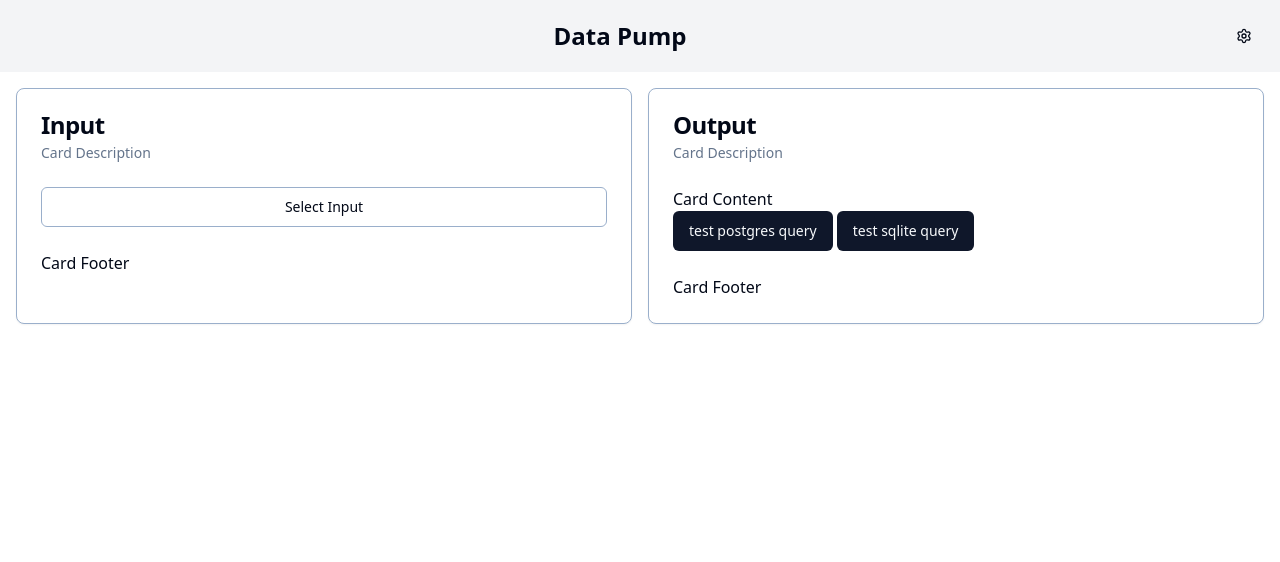
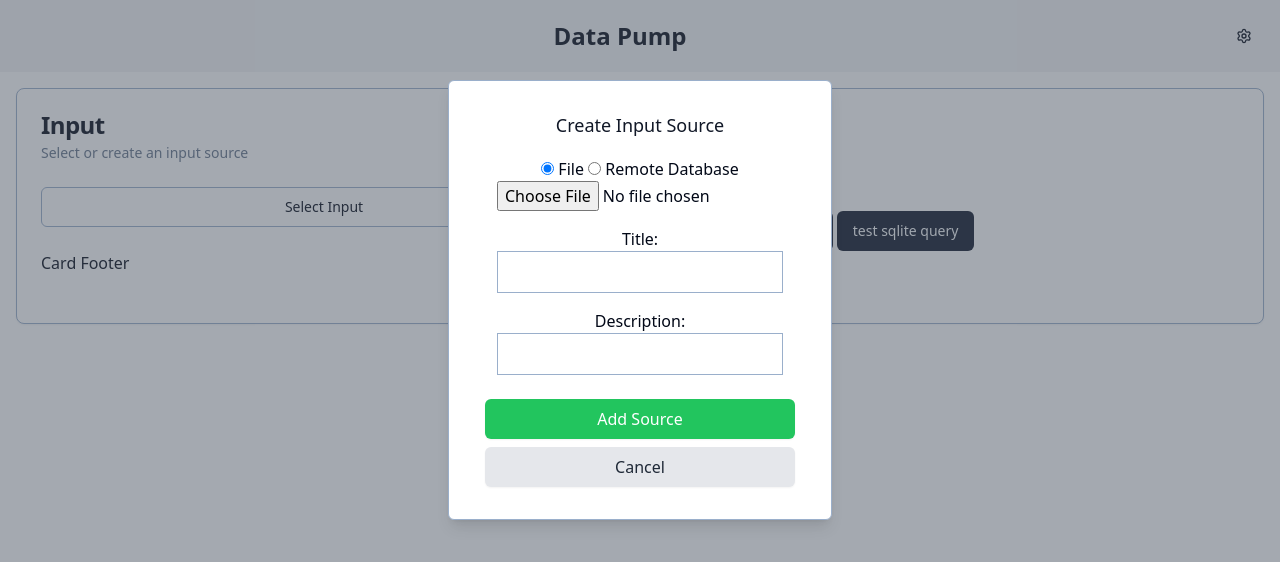
Before and after one commit to burggraf/datapump, a SvelteKit app: page / in a window 1280 px wide. Both pictures are taken after a click on the button "Select Input". Shown: the top 562 px of the page. Built offline with nearby package versions, Linux system fonts and the light colour scheme.

Commit message:
add sources

```diff
--- /dev/null
+++ b/src/lib/components/DatabaseCredentials.svelte
@@ -0,0 +1,58 @@
+<script lang="ts">
+	let { dispatch } = $props();
+
+	let host = $state("");
+	let port = $state("");
+	let user = $state("");
+	let password = $state("");
+	let database = $state("");
+	let databaseType = $state<"PostgreSQL" | "MySQL" | "SQL Server">("PostgreSQL");
+
+	function handleInputChange() {
+		dispatch({
+			host,
+			port,
+			user,
+			password,
+			database,
+			databaseType
+		});
+	}
+
+	function handleDatabaseTypeChange(event: Event) {
+		const target = event.target as HTMLSelectElement;
+		databaseType = target.value as "PostgreSQL" | "MySQL" | "SQL Server";
+		handleInputChange();
+	}
+</script>
+
+<div>
+	<label>
+		Database Type:
+		<select value={databaseType} onchange={handleDatabaseTypeChange}>
+			<option value="PostgreSQL">PostgreSQL</option>
+			<option value="MySQL">MySQL</option>
+			<option value="SQL Server">SQL Server</option>
+		</select>
+	</label>
+	<label>
+		Host:
+		<input type="text" bind:value={host} oninput={handleInputChange} />
+	</label>
+	<label>
+		Port:
+		<input type="text" bind:value={port} oninput={handleInputChange} />
+	</label>
+	<label>
+		User:
+		<input type="text" bind:value={user} oninput={handleInputChange} />
+	</label>
+	<label>
+		Password:
+		<input type="password" bind:value={password} oninput={handleInputChange} />
+	</label>
+	<label>
+		Database:
+		<input type="text" bind:value={database} oninput={handleInputChange} />
+	</label>
+</div>
--- /dev/null
+++ b/src/lib/components/FileSelector.svelte
@@ -0,0 +1,15 @@
+<script lang="ts">
+	let { dispatch } = $props();
+
+	function handleFileChange(event: Event) {
+		const target = event.target as HTMLInputElement;
+		if (target.files && target.files.length > 0) {
+			const file = target.files[0];
+			dispatch(file.name);
+		}
+	}
+</script>
+
+<div>
+	<input type="file" onchange={handleFileChange} />
+</div>
--- /dev/null
+++ b/src/lib/components/SourceTypeSelector.svelte
@@ -0,0 +1,32 @@
+<script lang="ts">
+	let { dispatch } = $props();
+
+	let sourceType = $state<"File" | "Remote Database">("File");
+
+	function handleSourceTypeChange(event: Event) {
+		const target = event.target as HTMLInputElement;
+		sourceType = target.value as "File" | "Remote Database";
+		dispatch(sourceType);
+	}
+</script>
+
+<div>
+	<label>
+		<input
+			type="radio"
+			value="File"
+			checked={sourceType === "File"}
+			onclick={handleSourceTypeChange}
+		/>
+		File
+	</label>
+	<label>
+		<input
+			type="radio"
+			value="Remote Database"
+			checked={sourceType === "Remote Database"}
+			onclick={handleSourceTypeChange}
+		/>
+		Remote Database
+	</label>
+</div>
--- a/src/lib/components/ui/carousel/carousel-content.svelte
+++ b/src/lib/components/ui/carousel/carousel-content.svelte
@@ -13,6 +13,7 @@
 	}: WithElementRef<HTMLAttributes<HTMLDivElement>> = $props();
 
 	const emblaCtx = getEmblaContext("<Carousel.Content/>");
+	let emblaApi: any;
 </script>
 
 <!-- svelte-ignore event_directive_deprecated -->
@@ -23,11 +24,20 @@
 			container: "[data-embla-container]",
 			slides: "[data-embla-slide]",
 			...emblaCtx.options,
-			axis: emblaCtx.orientation === "horizontal" ? "x" : "y",
+			axis: emblaCtx.orientation === "horizontal" ? "x" : "y"
 		},
-		plugins: emblaCtx.plugins,
+		plugins: emblaCtx.plugins
 	}}
-	on:emblaInit={emblaCtx.onInit}
+	role="button"
+	tabindex="0"
+	onkeydown={() => {}}
+	onclick={(event) => {
+		const embla: any = emblaApi;
+		if (embla) {
+			const customEvent = new CustomEvent("emblaInit", { detail: embla });
+			emblaCtx.onInit(customEvent);
+		}
+	}}
 >
 	<div
 		bind:this={ref}
--- a/src/routes/+page.svelte
+++ b/src/routes/+page.svelte
@@ -5,7 +5,29 @@
 	import * as Card from "$lib/components/ui/card";
 	import { executePostgresQuery } from "$lib/services/postgres.svelte";
 	import { executeSqliteQuery } from "$lib/services/sqlite.svelte";
+	import SourceTypeSelector from "$lib/components/SourceTypeSelector.svelte";
+	import FileSelector from "$lib/components/FileSelector.svelte";
+	import DatabaseCredentials from "$lib/components/DatabaseCredentials.svelte";
+	import { writable } from "svelte/store";
+
 	let dialogOpen = $state(false);
+	let sourceType = $state<"File" | "Remote Database">("File");
+	let sourcePath = $state("");
+	let sourceConnection = $state({});
+	let sourceTitle = $state("");
+	let sourceDescription = $state("");
+	interface Source {
+		title: string;
+		description: string;
+		type: "File" | "Remote Database";
+		path: string;
+		connection: any;
+		selected: boolean;
+	}
+
+	let sources = $state<Source[]>([]);
+	let selectedSource = $state<Source | null>(null);
+
 	const testPostgres = async () => {
 		const { data, error } = await executePostgresQuery(
 			"postgres://postgres:postgres@localhost:5432/postgres",
@@ -22,6 +44,44 @@
 			}
 		}
 	};
+
+	function handleSourceTypeChange(event: any) {
+		sourceType = event;
+	}
+
+	function handleFileChange(newFilePath: string) {
+		sourcePath = newFilePath;
+	}
+
+	function handleCredentialsChange(newCredentials: any) {
+		sourceConnection = newCredentials;
+	}
+
+	function addSource() {
+		let newSource: Source = {
+			title: sourceTitle,
+			description: sourceDescription,
+			type: sourceType,
+			path: sourcePath,
+			connection: sourceConnection,
+			selected: sources.length === 0 ? true : false
+		};
+		sources = [...sources, newSource];
+		if (sources.length === 1) {
+			selectedSource = newSource;
+		}
+		console.log("addSource called");
+		dialogOpen = false;
+		sourceTitle = "";
+		sourceDescription = "";
+		sourcePath = "";
+		sourceConnection = {};
+	}
+
+	function selectSource(source: Source) {
+		sources = sources.map((s) => ({ ...s, selected: s === source }));
+		selectedSource = source;
+	}
 </script>
 
 <header class="flex items-center justify-between bg-gray-100 p-4">
@@ -35,12 +95,18 @@
 	<Card.Root class="w-1/2">
 		<Card.Header>
 			<Card.Title>Input</Card.Title>
-			<Card.Description>Card Description</Card.Description>
+			<Card.Description>Select or create an input source</Card.Description>
 		</Card.Header>
 		<Card.Content>
 			<Button class="w-full" variant="outline" onclick={() => (dialogOpen = true)}
 				>Select Input</Button
 			>
+			{#if selectedSource}
+				<div class="mt-4">
+					<p class="font-bold">{selectedSource.title}</p>
+					<p class="text-sm text-gray-500">{selectedSource.description}</p>
+				</div>
+			{/if}
 		</Card.Content>
 		<Card.Footer>
 			<p>Card Footer</p>
@@ -77,3 +143,82 @@
 		</Card.Footer>
 	</Card.Root>
 </div>
+
+{#if dialogOpen}
+	<div class="fixed inset-0 z-50 h-full w-full overflow-y-auto bg-gray-600 bg-opacity-50">
+		<div class="relative top-20 mx-auto w-96 rounded-md border bg-white p-5 shadow-lg">
+			<div class="mt-3 text-center">
+				<h3 class="text-lg font-medium leading-6 text-gray-900">Create Input Source</h3>
+				<div class="mt-2 px-7 py-3">
+					<SourceTypeSelector dispatch={handleSourceTypeChange} />
+					{#if sourceType === "File"}
+						<FileSelector dispatch={handleFileChange} />
+					{/if}
+					{#if sourceType === "Remote Database"}
+						<DatabaseCredentials dispatch={handleCredentialsChange} />
+					{/if}
+					<label class="mt-4 block">
+						Title:
+						<input
+							type="text"
+							class="w-full border p-2"
+							style="color: black !important; background-color: white !important;"
+							bind:value={sourceTitle}
+						/>
+					</label>
+					<label class="mt-4 block">
+						Description:
+						<input
+							type="text"
+							class="w-full border p-2"
+							style="color: black !important; background-color: white !important;"
+							bind:value={sourceDescription}
+						/>
+					</label>
+				</div>
+				<div class="items-center px-4 py-3">
+					<Button
+						class="w-full rounded-md bg-green-500 px-4 py-2 text-base font-medium text-white shadow-sm hover:bg-green-600 focus:outline-none focus:ring-2 focus:ring-green-300"
+						onclick={addSource}
+					>
+						Add Source
+					</Button>
+					<Button
+						class="mt-2 w-full rounded-md bg-gray-200 px-4 py-2 text-base font-medium text-gray-800 shadow-sm hover:bg-gray-300 focus:outline-none focus:ring-2 focus:ring-gray-300"
+						onclick={() => {
+							console.log("cancel button clicked");
+							dialogOpen = false;
+						}}
+					>
+						Cancel
+					</Button>
+				</div>
+			</div>
+		</div>
+	</div>
+{/if}
+
+{#if sources.length > 0}
+	<div class="mt-4 p-4">
+		<h2 class="mb-2 text-xl font-bold">Input Sources</h2>
+		<ul>
+			{#each sources as source}
+				<li class="flex items-center justify-between border-b p-2">
+					<div
+						role="button"
+						tabindex="0"
+						onclick={() => selectSource(source)}
+						onkeydown={() => selectSource(source)}
+						class="cursor-pointer"
+					>
+						<p class="font-bold">{source.title}</p>
+						<p class="text-sm text-gray-500">{source.description}</p>
+					</div>
+					{#if source.selected}
+						<span>✓</span>
+					{/if}
+				</li>
+			{/each}
+		</ul>
+	</div>
+{/if}
```
